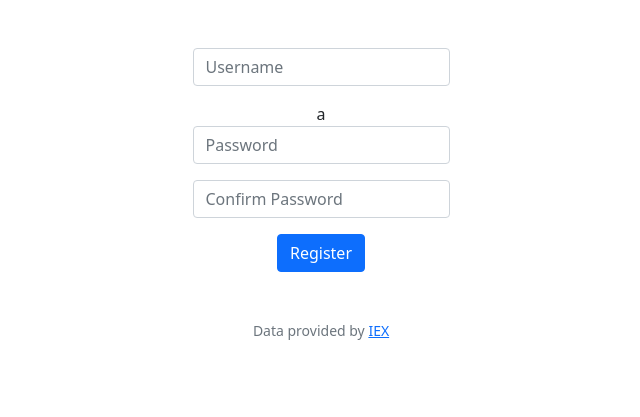
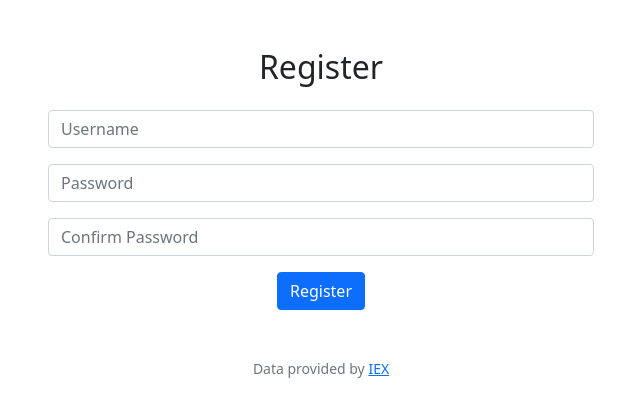
Before and after one commit to Kl0ak3d/Harvard-Projects, a Flask app: page /register in a window 1280 px wide. Shown: the part 76-493 px from the top of the page, without its empty margins (319-959 px from the left). Run offline with Flask 3, Linux system fonts and the light colour scheme; parts of the project's set-up code (start-up, migrations or seed data) failed here and were passed over; some libraries are stand-ins or nearby versions.

Commit message:
automated commit by check50 [check50=True]

```diff
--- a/app.py
+++ b/app.py
@@ -26,22 +26,6 @@ from cs50 import SQL
 
 # Create an instance of the SQL class, connecting to your SQLite database
 db = SQL("sqlite:///finance.db")
-
-# Execute the SQL command to create the portfolios table
-db.execute("""
-CREATE TABLE portfolios (
-    id INTEGER PRIMARY KEY AUTOINCREMENT,
-    user_id INTEGER NOT NULL,
-    name TEXT NOT NULL,
-    symbol TEXT NOT NULL,
-    shares INTEGER NOT NULL,
-    paid_price NUMERIC NOT NULL,
-    current_price NUMERIC NOT NULL,
-    date DATETIME NOT NULL,
-    stock_value NUMERIC NOT NULL,
-    FOREIGN KEY (user_id) REFERENCES users(id)
-)
-""")
 
 
 # Make sure API key is set
--- a/templates/register.html
+++ b/templates/register.html
@@ -5,16 +5,25 @@
 {% endblock %}
 
 {% block main %}
+    <div class="container">
+        <div class="row justify-content-center">
+            <div class="col-md-6">
+                <h2 class="text-center mb-4">Register</h2>
                 <form action="/register" method="post">
                     <div class="mb-3">
-            <input autocomplete="off" class="form-control mx-auto w-auto" id="username" name="username" placeholder="Username" type="text" required>
-        </div>a
-        <div class="mb-3">
-            <input class="form-control mx-auto w-auto" id="password" name="password" placeholder="Password" type="password" required>
+                        <input autocomplete="off" class="form-control" id="username" name="username" placeholder="Username" type="text" required>
                     </div>
                     <div class="mb-3">
-            <input class="form-control mx-auto w-auto" id="confirmation" name="confirmation" placeholder="Confirm Password" type="password" required>
+                        <input class="form-control" id="password" name="password" placeholder="Password" type="password" required>
                     </div>
+                    <div class="mb-3">
+                        <input class="form-control" id="confirmation" name="confirmation" placeholder="Confirm Password" type="password" required>
+                    </div>
+                    <div class="text-center">
                         <button class="btn btn-primary" type="submit">Register</button>
+                    </div>
                 </form>
+            </div>
+        </div>
+    </div>
 {% endblock %}
```
Lines whose indentation alone changed are shown as unchanged.
